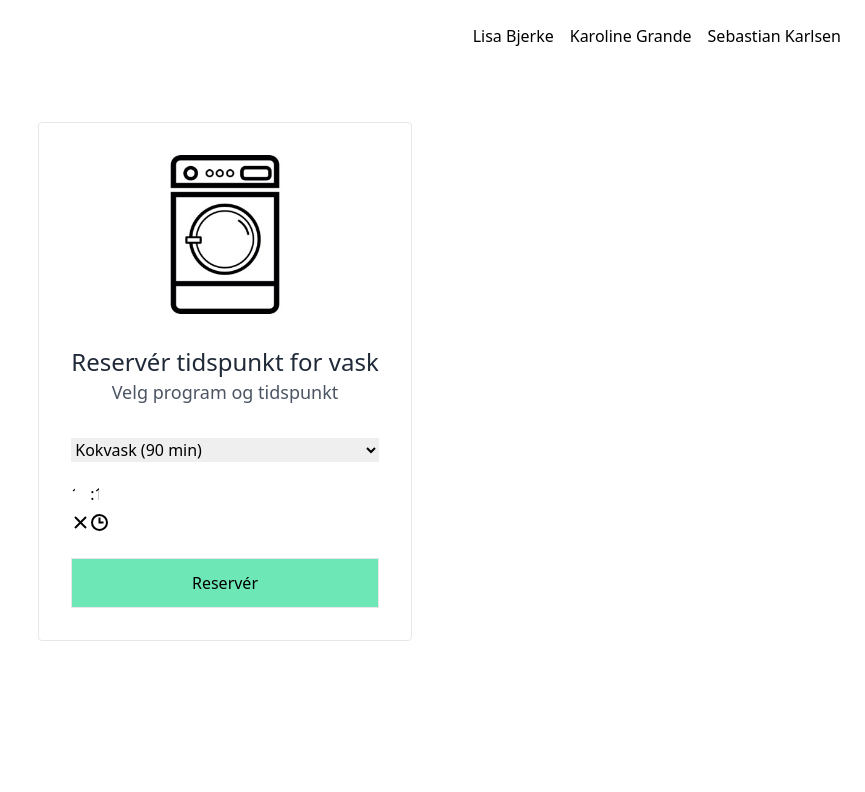
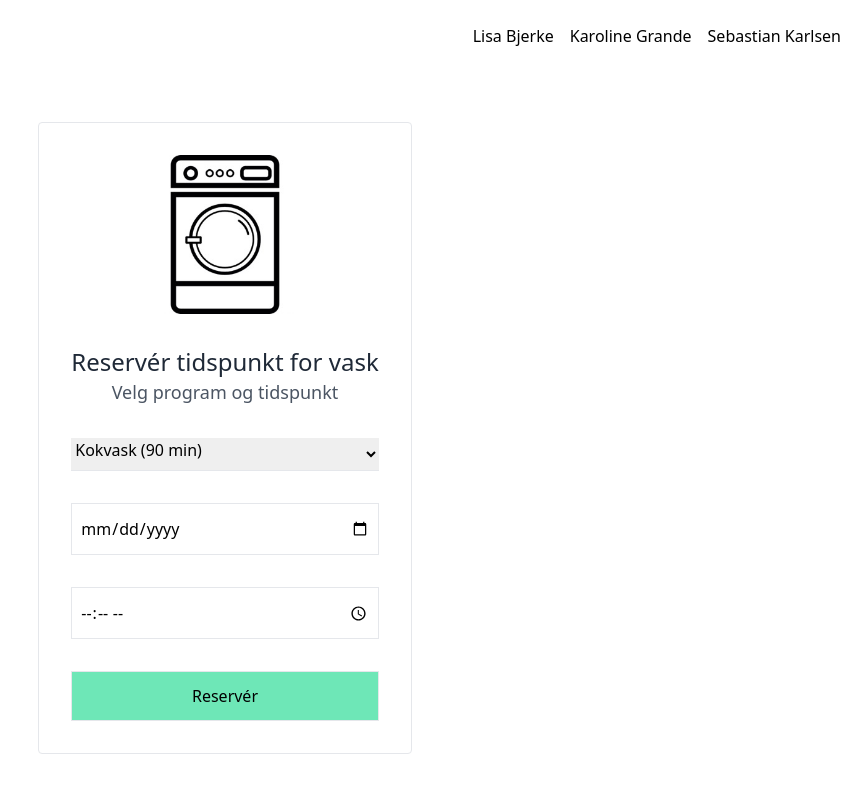
Before and after one commit to Skulsta/washingSystem, a React (Create React App) app: page / in a window 1280 px wide. Shown: the top 792 px of the page, without its empty margins (415-1280 px from the left). Built offline with nearby package versions, Linux system fonts and the light colour scheme.

Commit message:
Date and time

```diff
--- a/src/functions/Users.js
+++ b/src/functions/Users.js
@@ -10,7 +10,7 @@ module.exports = class Users {
   getAll = () => this.users;
 
   addUser = (fullName) => {
-    this.usersAdded = this.usersAdded + 1;
+    this.usersAdded = this.usersAdded += 1;
     const user = {
       id: this.usersAdded,
       fullName: fullName,
--- a/src/functions/WashingSystem.js
+++ b/src/functions/WashingSystem.js
@@ -15,6 +15,7 @@ module.exports = class WashingSystem {
   addMachine = () => {
     const machine = {
       id: this.machines.length + 1,
+      bookings: [],
     };
     return this.machines.push(machine);
   };
@@ -23,5 +24,22 @@ module.exports = class WashingSystem {
   getAllBookings = () => this.bookings;
   getPrograms = () => this.programs;
 
-  addBooking = () => {};
+  isAlreadyBooked = (time) => {
+    this.machines.map((machine) => {
+      machine.bookings.map((booking) => {
+        return (
+          booking.startTime < time.endTime || booking.endTime > time.startTime
+        );
+      });
+    });
+  };
+
+  addBooking = (user, time, program) => {
+    const booking = {
+      user: user,
+      time: time,
+      program: program,
+    };
+    this.machines.bookings.push(booking);
+  };
 };
--- a/src/views/Home/Home.js
+++ b/src/views/Home/Home.js
@@ -6,12 +6,23 @@ import MachineImage from "../../assets/images/washing-machine.jpg";
 
 const Home = () => {
   const [activeUser, setActiveUser] = useState(null);
-  const [time, setTime] = useState(new Date());
+  const [time, setTime] = useState("10:00");
+  const [date, setDate] = useState("");
 
   const selectUser = (user) => setActiveUser(user);
 
   const users = new Users();
   const system = new WashingSystem();
+
+  const bookMachine = (event) => {
+    event.preventDefault();
+    const result = new Date(date + " " + time);
+    console.log(result);
+  };
+
+  // const addMinutes = (minutes) => {
+  //   return new Date(time.getTime() + minutes * 60000);
+  // };
 
   return (
     <div className="max-w-screen-2xl flex flex-col mx-auto">
@@ -42,28 +53,38 @@ const Home = () => {
             Velg program og tidspunkt
           </p>
         </div>
-        <form action="submit" className="mx-auto flex flex-col space-y-4">
-          <select name="program" id="program" className="">
+        <form
+          action="submit"
+          onSubmit={bookMachine}
+          className="mx-auto flex flex-col space-y-8"
+        >
+          <select
+            name="program"
+            id="program"
+            className="border-b pb-2 outline-none"
+          >
             {system.getPrograms().map((program) => (
-              <option key={program.id} value={program.time} className="mx-2">
+              <option
+                key={program.program}
+                value={program.time}
+                className="mx-2"
+              >
                 {`${program.program} (${program.time} min)`}
               </option>
             ))}
-            {}
           </select>
-          <TimePicker
-            id="time-picker"
-            onChange={setTime}
-            value={time}
-            locale="nb-NO"
-            minTime={new Date()}
-            required
+          <input
+            type="date"
+            className="border p-2 outline-none"
+            onChange={(e) => setDate(e.target.value)}
+          />
+          <input
+            type="time"
+            className="border p-2 outline-none"
+            onChange={(e) => setTime(e.target.value)}
           />
           <button
-            onClick={(e) => {
-              e.preventDefault();
-              console.log(activeUser);
-            }}
+            type="submit"
             className="border p-2 bg-green-300 hover:bg-green-400"
           >
             Reservér
```
